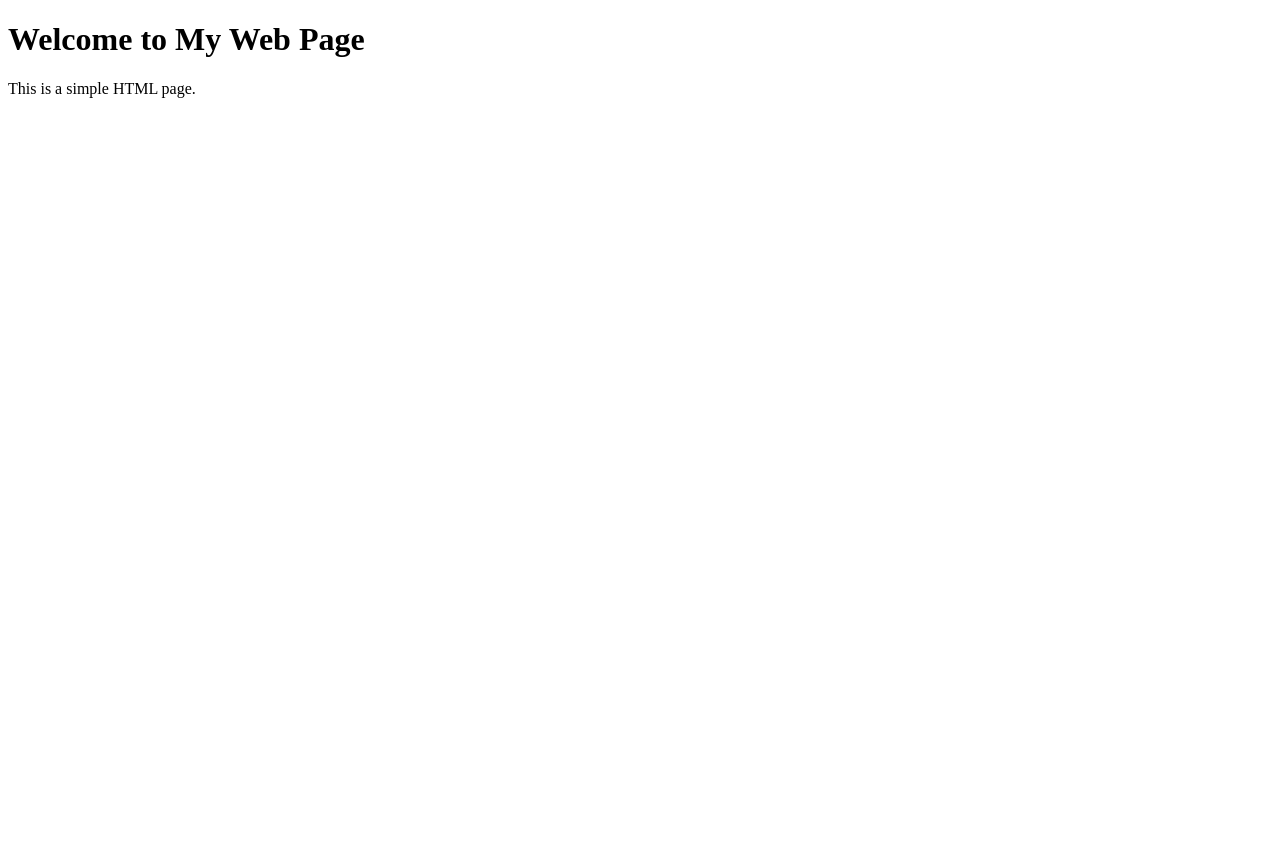
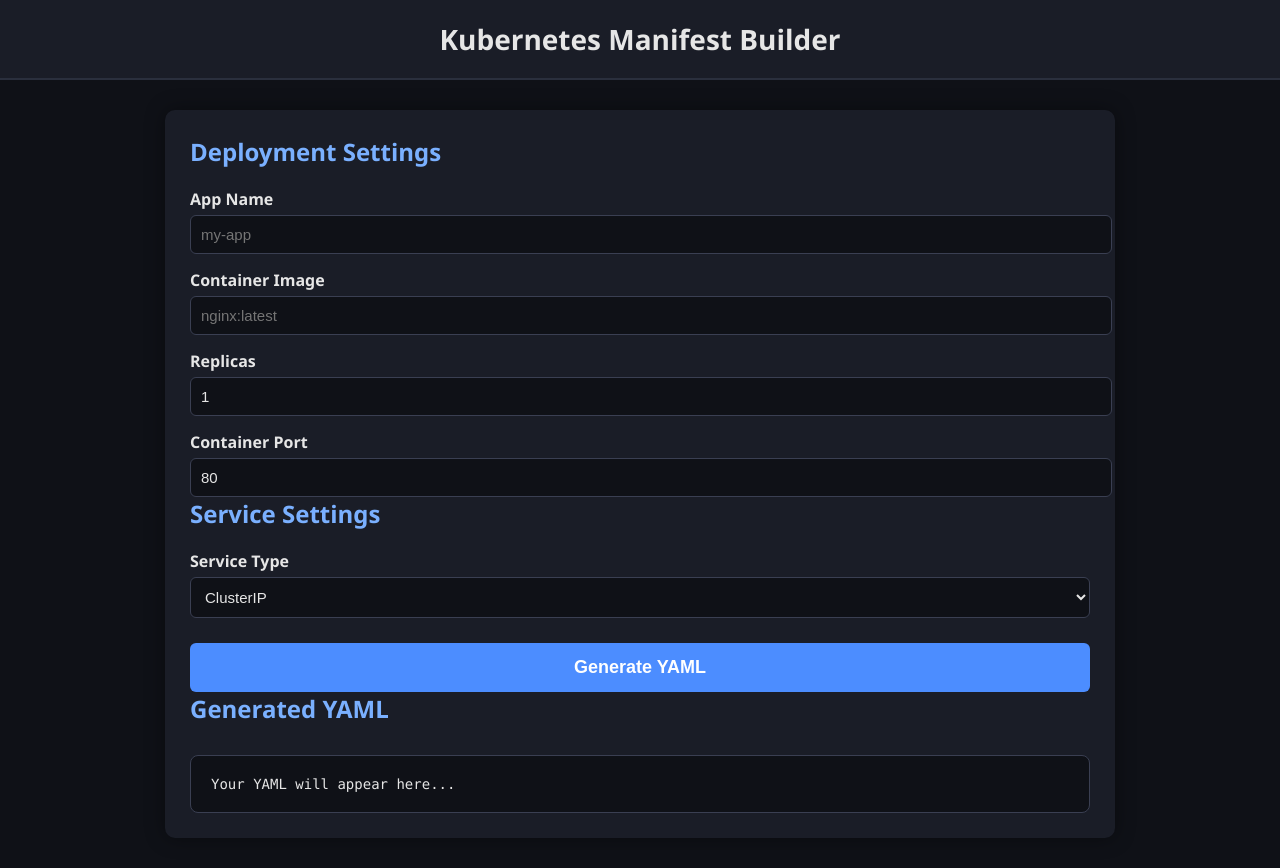
Before and after one commit to Bal-Gopal/infrastructure, a plain HTML site: page index.html in a window 1280 px wide. Before the commit the page ends 800 px from the top, so only its background shows below. Drawn offline with Linux system fonts and the light colour scheme.

Commit message:
more advanced html

```diff
--- a/index.html
+++ b/index.html
@@ -1,11 +1,169 @@
 <!DOCTYPE html>
-<html>
-    <head>
-        <meta charset="UTF-8">
-        <title>My Web Page</title>
-    </head>
-    <body>
-        <h1>Welcome to My Web Page</h1>
-        <p>This is a simple HTML page.</p>
-    </body>
+<html lang="en">
+<head>
+<meta charset="UTF-8">
+<title>Kubernetes Manifest Builder</title>
+<meta name="viewport" content="width=device-width, initial-scale=1.0">
+
+<style>
+    body {
+        margin: 0;
+        font-family: "Segoe UI", sans-serif;
+        background: #0f1117;
+        color: #e6e6e6;
+    }
+
+    header {
+        background: #1a1d27;
+        padding: 20px;
+        text-align: center;
+        font-size: 28px;
+        font-weight: bold;
+        border-bottom: 2px solid #2a2f3d;
+    }
+
+    .container {
+        max-width: 900px;
+        margin: 30px auto;
+        background: #1a1d27;
+        padding: 25px;
+        border-radius: 10px;
+        box-shadow: 0 0 20px rgba(0,0,0,0.4);
+    }
+
+    h2 {
+        margin-top: 0;
+        color: #7ab0ff;
+    }
+
+    label {
+        display: block;
+        margin-top: 15px;
+        font-weight: bold;
+    }
+
+    input, select {
+        width: 100%;
+        padding: 10px;
+        margin-top: 5px;
+        border-radius: 6px;
+        border: 1px solid #3a3f52;
+        background: #0f1117;
+        color: #e6e6e6;
+        font-size: 15px;
+    }
+
+    button {
+        margin-top: 25px;
+        width: 100%;
+        padding: 14px;
+        background: #4c8dff;
+        border: none;
+        border-radius: 6px;
+        font-size: 18px;
+        font-weight: bold;
+        cursor: pointer;
+        color: white;
+    }
+
+    button:hover {
+        background: #3b74d6;
+    }
+
+    #output {
+        margin-top: 30px;
+        white-space: pre-wrap;
+        background: #0f1117;
+        border: 1px solid #3a3f52;
+        padding: 20px;
+        border-radius: 8px;
+        font-family: Consolas, monospace;
+        font-size: 14px;
+        overflow-x: auto;
+    }
+</style>
+</head>
+
+<body>
+
+<header>Kubernetes Manifest Builder</header>
+
+<div class="container">
+    <h2>Deployment Settings</h2>
+
+    <label>App Name</label>
+    <input id="appName" placeholder="my-app">
+
+    <label>Container Image</label>
+    <input id="image" placeholder="nginx:latest">
+
+    <label>Replicas</label>
+    <input id="replicas" type="number" value="1">
+
+    <label>Container Port</label>
+    <input id="port" type="number" value="80">
+
+    <h2>Service Settings</h2>
+
+    <label>Service Type</label>
+    <select id="serviceType">
+        <option>ClusterIP</option>
+        <option>NodePort</option>
+        <option>LoadBalancer</option>
+    </select>
+
+    <button onclick="generateYAML()">Generate YAML</button>
+
+    <h2>Generated YAML</h2>
+    <div id="output">Your YAML will appear here...</div>
+</div>
+
+<script>
+function generateYAML() {
+    const app = document.getElementById("appName").value || "my-app";
+    const image = document.getElementById("image").value || "nginx:latest";
+    const replicas = document.getElementById("replicas").value || 1;
+    const port = document.getElementById("port").value || 80;
+    const serviceType = document.getElementById("serviceType").value;
+
+    const yaml = `
+apiVersion: apps/v1
+kind: Deployment
+metadata:
+  name: ${app}
+spec:
+  replicas: ${replicas}
+  selector:
+    matchLabels:
+      app: ${app}
+  template:
+    metadata:
+      labels:
+        app: ${app}
+    spec:
+      containers:
+      - name: ${app}
+        image: ${image}
+        ports:
+        - containerPort: ${port}
+
+---
+apiVersion: v1
+kind: Service
+metadata:
+  name: ${app}-service
+spec:
+  type: ${serviceType}
+  selector:
+    app: ${app}
+  ports:
+  - port: ${port}
+    targetPort: ${port}
+`;
+
+    document.getElementById("output").textContent = yaml.trim();
+}
+</script>
+
+</body>
 </html>
```
